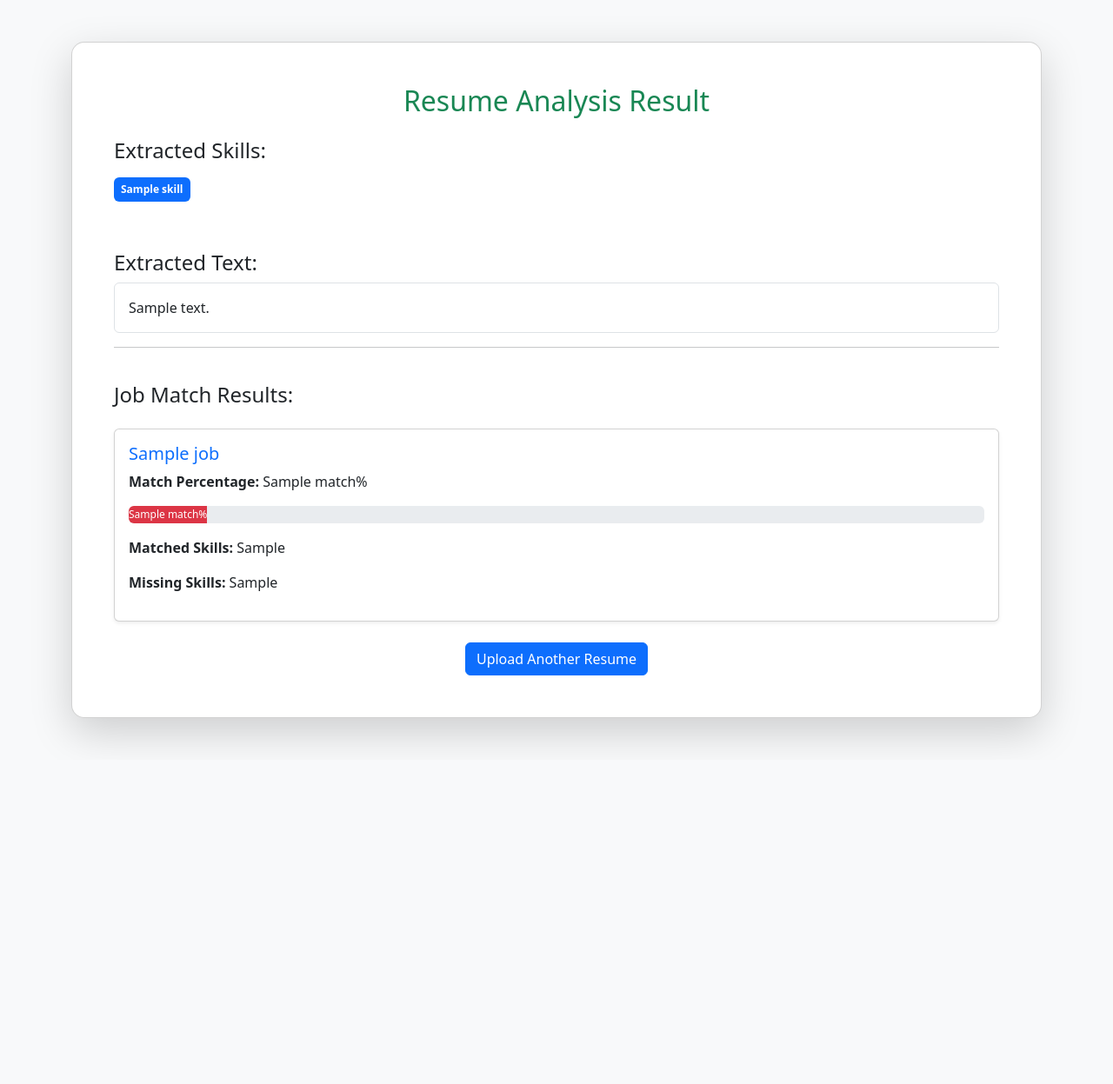
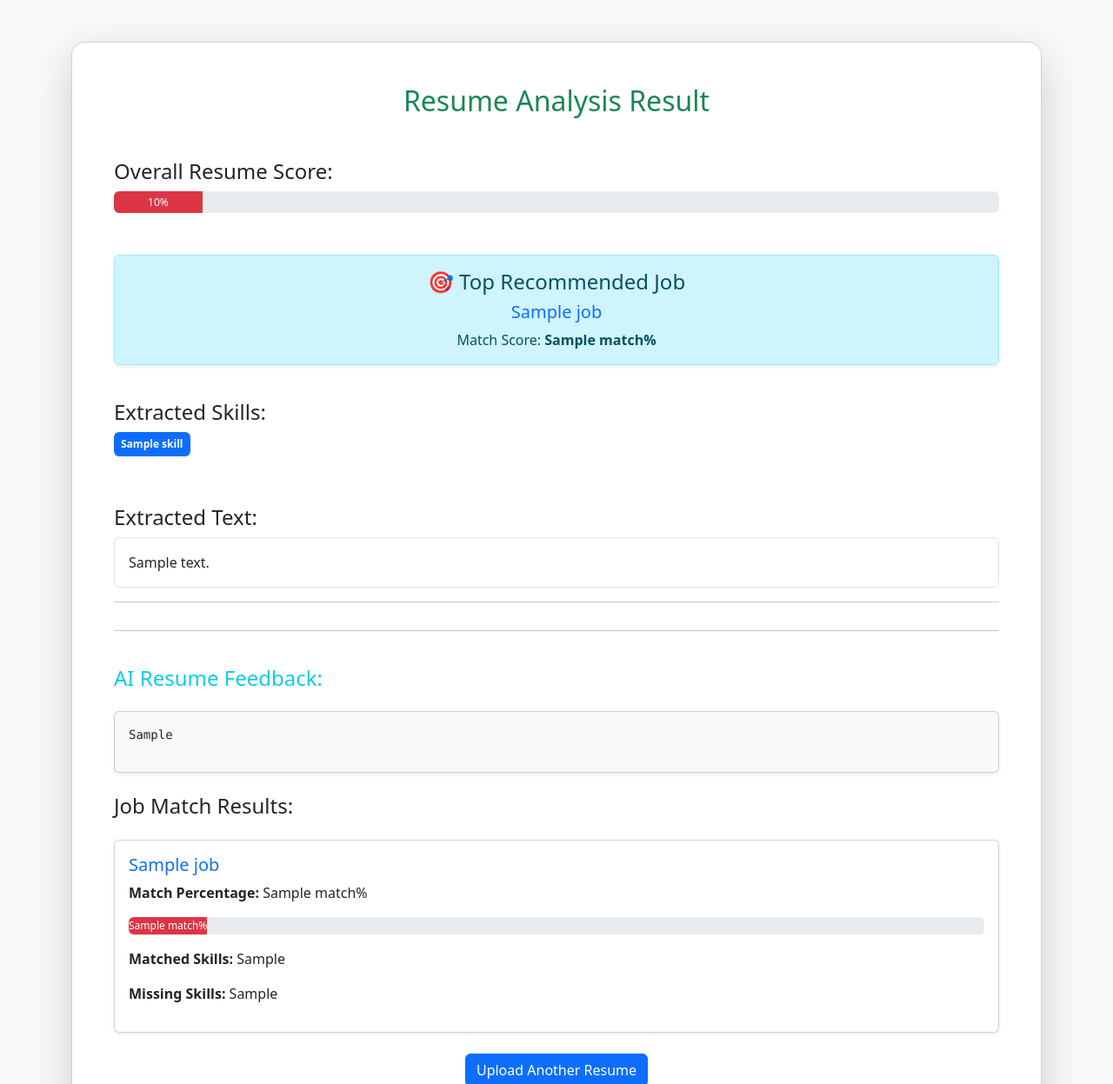
Before and after one commit to Pariisharma/Smart-Resume-Analyzer, a Flask app: template templates/result.html in a window 1280 px wide. Shown: the top 1247 px of the page at 87% size. Before the commit the page ends 855 px from the top, so only its background shows below. Run offline with Flask 3, Linux system fonts and the light colour scheme; the template is opened without the code that fills it: most values are stand-ins (such as "Sample title", 1, 10 or a date in 2020).

Commit message:
Integrated Gemini AI feedback and improved resume analyzer logic

```diff
--- a/app.py
+++ b/app.py
@@ -1,15 +1,22 @@
 from flask import Flask, render_template, request
 import PyPDF2
+from google import genai
+import os
 from skills import skills_list
 from jobs_data import jobs
 
-def calculate_match(user_skills, job_skills):
-    matched_skills = set(user_skills).intersection(set(job_skills))
-    match_percentage = (len(matched_skills) / len(job_skills)) * 100
-    return round(match_percentage, 2), list(matched_skills)
+
+client = genai.Client(api_key=os.getenv("GEMINI_API_KEY"))
 
 
 app = Flask(__name__)
+
+
+def calculate_match(user_skills, job_skills):
+    matched_skills = set(user_skills).intersection(set(job_skills))
+    match_percentage = (len(matched_skills) / len(job_skills)) * 100 if job_skills else 0
+    return round(match_percentage, 2), list(matched_skills)
+
 
 @app.route("/")
 def home():
@@ -24,16 +31,56 @@ def upload():
     text = ""
 
     for page in pdf_reader.pages:
-        text += page.extract_text()
+        page_text = page.extract_text()
+        if page_text:
+            text += page_text
 
     text_lower = text.lower()
 
+    prompt = f"""
+    You are a professional career advisor.
+
+    Analyze the following resume and provide:
+
+    1. Strengths
+    2. Weaknesses
+    3. Suggestions for improvement
+    4. Recommended career path
+
+    Resume:
+    {text}
+    """
+
+    try:
+        response = client.models.generate_content(
+            model="gemini-2.0-flash",
+            contents=prompt
+        )
+
+        ai_feedback = response.text
+
+    except Exception as e:
+        print("Gemini Error:", e)
+        ai_feedback = "AI feedback currently unavailable."
+
+    # Skill Extraction
     found_skills = []
 
     for skill in skills_list:
         if skill in text_lower:
             found_skills.append(skill)
 
+    # Overall Resume Score
+    total_system_skills = len(skills_list)
+    total_found_skills = len(found_skills)
+
+    overall_score = (
+        round((total_found_skills / total_system_skills) * 100, 2)
+        if total_system_skills > 0
+        else 0
+    )
+
+    # Job Matching
     job_results = []
 
     for job, required_skills in jobs.items():
@@ -46,13 +93,18 @@ def upload():
             "missing_skills": list(set(required_skills) - set(found_skills))
         })
 
+    job_results.sort(key=lambda x: x["match"], reverse=True)
+    recommended_job = job_results[0] if job_results else None
+
     return render_template(
         "result.html",
         resume_text=text,
         skills=found_skills,
-        jobs=job_results
+        jobs=job_results,
+        overall_score=overall_score,
+        recommended_job=recommended_job,
+        ai_feedback=ai_feedback
     )
-
 
 
 if __name__ == "__main__":
--- a/templates/result.html
+++ b/templates/result.html
@@ -18,8 +18,34 @@
             Resume Analysis Result
         </h2>
 
+        <!-- Overall Resume Score -->
+        <h4 class="mt-4">Overall Resume Score:</h4>
+
+        <div class="progress mb-4" style="height: 25px;">
+            <div
+                class="progress-bar {% if overall_score >= 70 %}bg-success{% elif overall_score >= 40 %}bg-warning{% else %}bg-danger{% endif %}"
+                role="progressbar"
+                style="width: {{ overall_score }}%"
+                aria-valuenow="{{ overall_score }}"
+                aria-valuemin="0"
+                aria-valuemax="100">
+                {{ overall_score }}%
+            </div>
+        </div>
+
+        <!-- Recommended Job Section -->
+        {% if recommended_job %}
+        <div class="alert alert-info text-center mt-4 shadow-sm">
+            <h4 class="mb-2">🎯 Top Recommended Job</h4>
+            <h5 class="text-primary">{{ recommended_job.job }}</h5>
+            <p class="mb-0">
+                Match Score: <strong>{{ recommended_job.match }}%</strong>
+            </p>
+        </div>
+        {% endif %}
+
         <!-- Extracted Skills Section -->
-        <h4 class="mb-3">Extracted Skills:</h4>
+        <h4 class="mt-4">Extracted Skills:</h4>
 
         {% if skills %}
             <div class="mb-4">
@@ -38,7 +64,19 @@
         <div class="border rounded p-3 bg-white" style="max-height: 300px; overflow-y: auto;">
             {{ resume_text }}
         </div>
+
         <hr>
+
+        <hr>
+
+    <h4 class="mt-4 text-info">AI Resume Feedback:</h4>
+
+    <div class="card mt-3 p-3 shadow-sm bg-light">
+    <pre style="white-space: pre-wrap;">{{ ai_feedback }}</pre>
+    </div>
+
+
+        <!-- Job Match Results -->
         <h4 class="mt-4">Job Match Results:</h4>
 
         {% for job in jobs %}
@@ -63,7 +101,6 @@
             </div>
         {% endfor %}
 
-
         <div class="text-center mt-4">
             <a href="/" class="btn btn-primary">
                 Upload Another Resume
```
Lines whose indentation alone changed are shown as unchanged.
